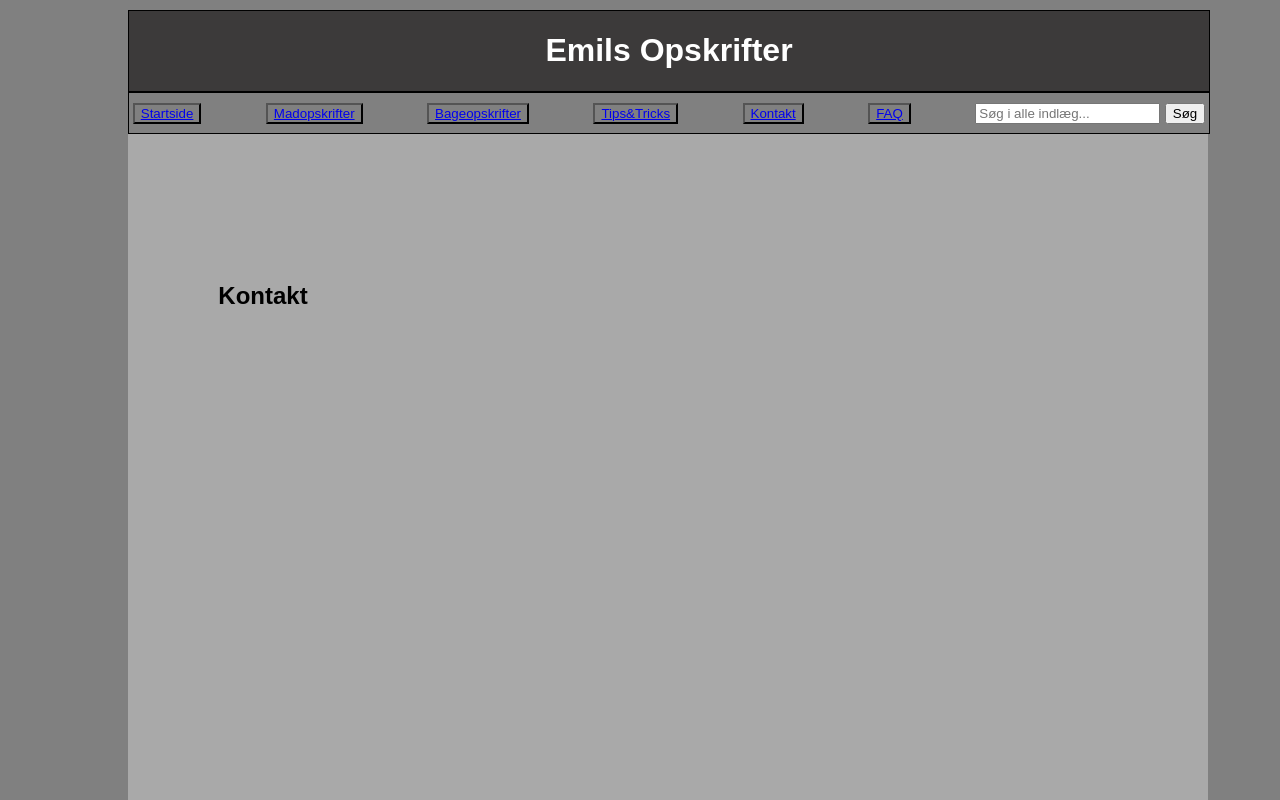
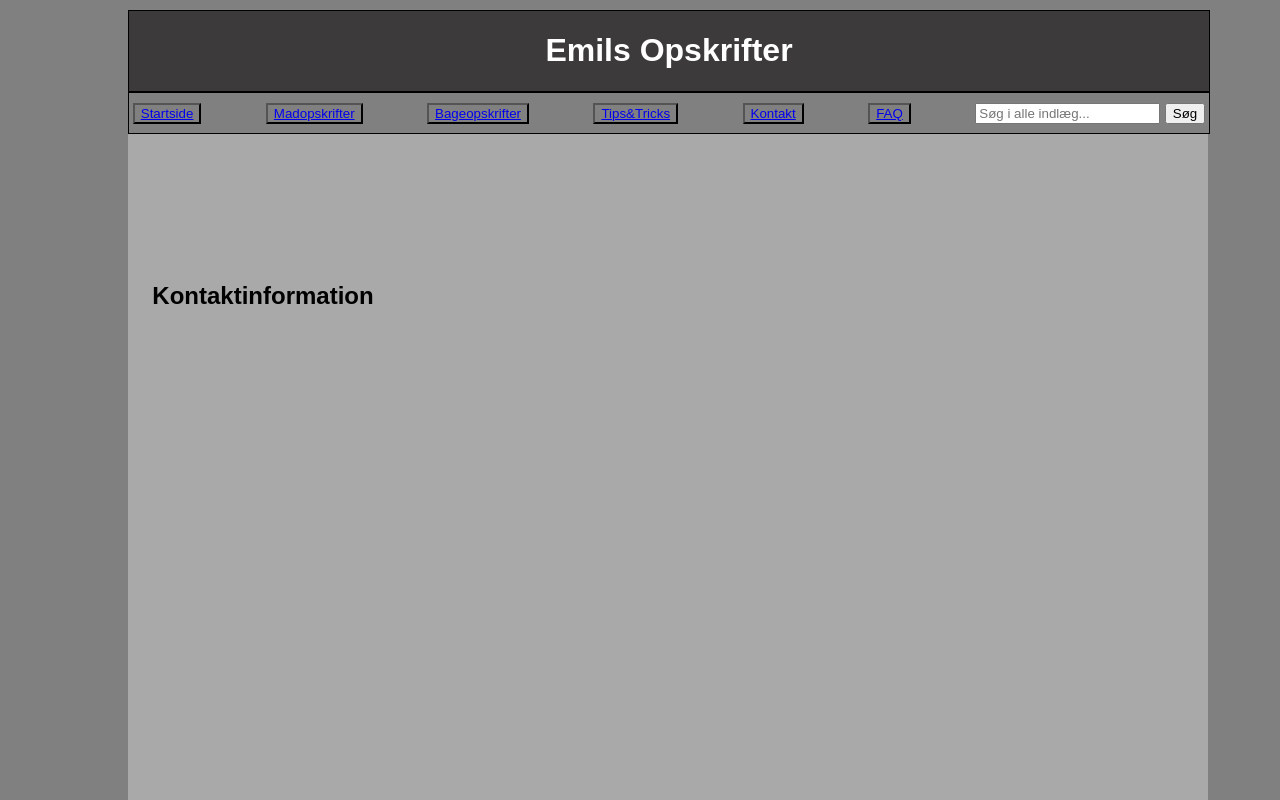
Before and after one commit to emilvn/favorite-recipe-website, a plain HTML site: page other/kontakt.html in a window 1280 px wide. Shown: the top 800 px of the page. Drawn offline with Linux system fonts and the light colour scheme.

Commit message:
added titles to other pages

```diff
--- a/other/kontakt.html
+++ b/other/kontakt.html
@@ -4,7 +4,7 @@
     <meta charset="UTF-8">
     <meta http-equiv="X-UA-Compatible" content="IE=edge">
     <meta name="viewport" content="width=device-width, initial-scale=1.0">
-    <title>Emils Opskrifter - Chili oksekødsgryde</title>
+    <title>Emils Opskrifter - Kontaktinformation</title>
     <link rel="stylesheet" href="other.css">
 </head>
 <body>
@@ -36,7 +36,7 @@
     </nav>
 
     <section class="container">
-        <h2 style="text-align: center;">Kontakt</h2>
+        <h2 style="text-align: center;">Kontaktinformation</h2>
     </section>
 
     <article class="container">
```
Also changed, not shown: other/bageopskrifter.html (+1 -1 lines), other/faq.html (+1 -1 lines), other/madopskrifter.html (+1 -1 lines), other/tips.html (+1 -1 lines).
